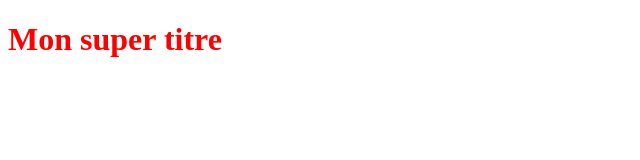
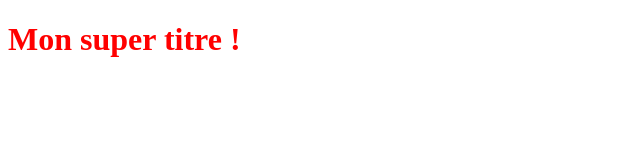
Before and after one commit to michaelDev13/OpenclassroomsProject, a plain HTML site: page index.html in a window 1280 px wide. Shown: the full height of the page, 0-640 px from the left. Drawn offline with Linux system fonts and the light colour scheme.

Commit message:
modication du titre h1

```diff
--- a/index.html
+++ b/index.html
@@ -8,6 +8,6 @@
     <title>Document</title>
 </head>
 <body>
-    <h1>Mon super titre</h1>
+    <h1>Mon super titre !</h1>
 </body>
 </html>
```
